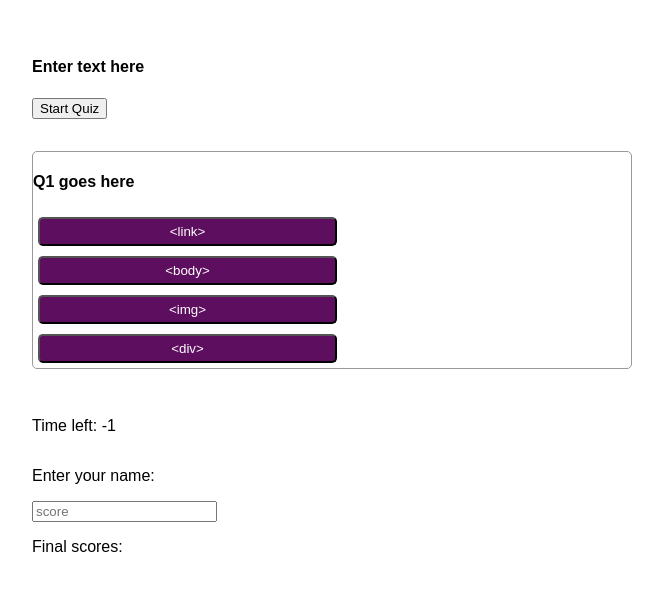
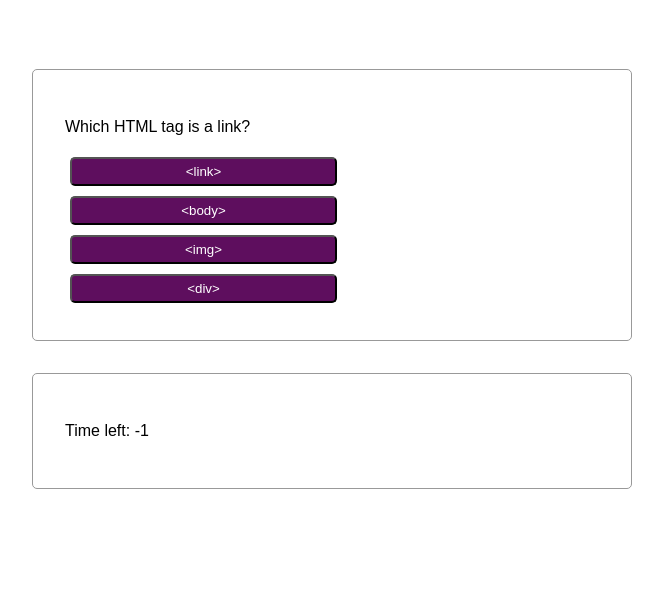
Before and after one commit to Jsalazar99/4-coding-quiz, a plain HTML site: page index.html in a window 1280 px wide. Both pictures are taken after a click on the button "Start Quiz". Shown: the part 80-670 px from the top of the page, without its empty margins (308-971 px from the left). Drawn offline with Linux system fonts and the light colour scheme.

Commit message:
adding quiz functions and framework

```diff
--- a/assets/css/style.css
+++ b/assets/css/style.css
@@ -27,28 +27,39 @@ h1 {
   border-radius: 5px;
   justify-content: space-around;
   margin: 2em auto;
+  padding: 2em;
   display: flex;
   flex-direction: column;
   display: none;
+}
+#question-title {
+  width: 100%;
 }
 .q-box .btn {
   background-color: rgb(94, 14, 94);
   color: #fff;
   padding: 5px;
-    margin: 5px ;
+  margin: 5px;
   border-radius: 5px;
   width: 50%;
   max-width: 350px;
-
 }
 .q-box .btn:hover {
   background-color: rgb(95, 65, 95);
   cursor: pointer;
 }
-#score {
-
+#score-section, #timer-section, #final-section {
+  border-radius: 5px;
+  justify-content: space-around;
+  padding: 2em;
+  border: 1px solid #999;
+  display: none;
 }
-#correct, #wrong {
+#timer-section {
+  display: block;
+}
+#correct,
+#wrong {
   color: #999;
   font-size: 18px;
   border-top: 1px solid #999;
@@ -58,3 +69,6 @@ h1 {
 .visible {
   display: block !important;
 }
+.hide {
+  display: none !important;
+}
--- a/assets/js/script.js
+++ b/assets/js/script.js
@@ -1,7 +1,10 @@
+var questionElement = document.querySelector("#q-1");
+var currentQuestionIndex = 0;
+var titleElement = document.querySelector("#question-title");
 // object container for questions / answers
 const questionInfo = [
     {
-        question: "Q1 goes here",
+        question: "Which HTML tag is a link?",
         options: ["<link>", "<body>", "<img>", "<div>"],
         answer: "answer 1",
     },
@@ -44,21 +47,22 @@ let start = document.querySelector("#start-quiz");
 start.addEventListener("click", startQuiz);
 
 function startQuiz() {
-    introMenu.classList.remove("visible");
+    introMenu.classList.add("hide");
     qSection.classList.add("visible");
-    runQuestions();
+    // runQuestions();
     startTimer();
+    getQuestion();
 }
 
 console.log(startQuiz);
 // removes intro text/section and displays random question
-function runQuestions() {
+/* function runQuestions() {
     qText.textContent = questionInfo[index].question;
     questionOne.textContent = questionInfo[index].options[0];
     questionTwo.textContent = questionInfo[index].options[1];
     questionThree.textContent = questionInfo[index].options[2];
     questionFour.textContent = questionInfo[index].options[3];
-}
+} */
 // timer starts - setInterval / clearInterval timer
 function startTimer() {
     timerCount = setInterval(function() {
@@ -72,25 +76,40 @@ function startTimer() {
     }, 1000);
 }
 
-let btnClick = document.querySelector(".btn");
+// let btnClick = document.querySelector("choiceNode");
 
-function nextQuestion() {
-/* buttons clicked to run questions function */
-    for (let i = 0; i < questionInfo.length; i++) {
-        const nextQ = questionInfo[i];
+function getQuestion() {
+    var currentQuestion = questionInfo[currentQuestionIndex];
+    var questionTitle = currentQuestion.question;
+    questionElement.innerHTML = "<p>" + currentQuestion.question + "</p>";
+    // titleElement.appendChild(questionTitle);
+    // questionTitle.innerHTML = "<p>" + currentQuestion.question + "</p>";
+// buttons clicked to run questions function
+// answer question - presents the next question
+    for (let i = 0; i < currentQuestion.options.length; i++) {
+        const nextQ = currentQuestion.options[i];
+        var choiceNode = document.createElement("button");
+        choiceNode.setAttribute("class", "btn");
+        choiceNode.setAttribute("value", nextQ);
+        choiceNode.textContent = nextQ;
+        questionElement.appendChild(choiceNode);
+
     }
-nextQuestion();
+
 }
-btnClick.addEventListener("click", nextQuestion)
+// getQuestion();
+// choiceNode.addEventListener("click", checkAnswer);
 
 /*
 Local Storage for results
  - input from prompt */
 // for loop might go in here
 
-
+// answer question - display "correct" or "wrong"
+// answer incorrectly, and time is subtracted from timer
 let correctDiv = document.getElementById("correct");
 let wrongDiv = document.getElementById("wrong");
+
 // function if/else - check if button clicked is correct answer
 function checkAnswer() {
     if (options === answer) {
@@ -105,35 +124,22 @@ function checkAnswer() {
         // display wrong div
         wrongDiv.addClass("visible");
     }
+    currentQuestionIndex++;
 }
 
 /*
 WHEN all questions are answered or the timer reaches 0
-
-THEN the game is over
-WHEN the game is over
-THEN I can save my initials and my score
-
-answer question - presents the next question
-
-answer question - display "correct" || "wrong"
-answer incorrectly, and time is subtracted from timer
-
-WHEN all questions are answered or the timer reaches 0
-
 THEN the game is over
 WHEN the game is over
 THEN I can save my initials and my score
 
 
-*/
-/*
 localStorage.setItem(initials, score);
 
 function endQuiz() {
-
     window.alert("Your score: \nCorrect: " + corAnswers + "\nIncorrect: " + wrongAnswers);
 
+    scoreSection.addClass("visible");
     timerSection.textContent = "Time is up! Quiz over.";
 };
 */
--- a/index.html
+++ b/index.html
@@ -11,38 +11,17 @@
     <h1>Module 4 Quiz Challenge</h1>
     <main id="container">
         <div id="intro-menu">
-            <h4>Enter text here</h4>
+            <h4>Intro text section is right here. Let's start the quiz.</h4>
             <button id="start-quiz" name="submit">Start Quiz</button>
         </div>
         <div class="q-box" id="q-1">
-            <h4 id="qText">Quiz Question goes here... </h4>
+            <div id="question-title"></div>
+            <!--<h4 id="qText">Quiz Question goes here... </h4>
             <button class="btn" id="A">Button 1</button>
             <button class="btn" id="B">Button 2</button>
             <button class="btn" id="C">Button 3</button>
-            <button class="btn" id="D">Button 4</button>
+            <button class="btn" id="D">Button 4</button>-->
         </div>
-        <!--<div class="q-box" id="q-2">
-            <h4>Quiz Question </h4>
-            <button class="btn" id="">Button</button>
-            <button class="btn" id="">Button</button>
-            <button class="btn" id="">Button</button>
-            <button class="btn" id="">Button</button>
-        </div>
-        <div class="q-box" id="q-3">
-            <h4>Quiz Question </h4>
-            <button class="btn" id="">Button</button>
-            <button class="btn" id="">Button</button>
-            <button class="btn" id="">Button</button>
-            <button class="btn" id="">Button</button>
-        </div>
-        <div class="q-box" id="q-4">
-            <h4>Quiz Question </h4>
-            <button class="btn" id="">Button</button>
-            <button class="btn" id="">Button</button>
-            <button class="btn" id="">Button</button>
-            <button class="btn" id="">Button</button>
-        </div>
-    -->
         <div id="timer-section">
             <p id="timer-text">timer-section</p>
         </div>
@@ -55,7 +34,8 @@
         <div id="score-section">
             <span id="enter-score">
                 <p>Enter your name:</p>
-                <input type="text" placeholder="score">
+                <input type="text" placeholder="name">
+                <button name="submit-name">Submit</button>
             </span>
         </div>
         <div id="final-section">
```
Lines whose indentation alone changed are shown as unchanged.
